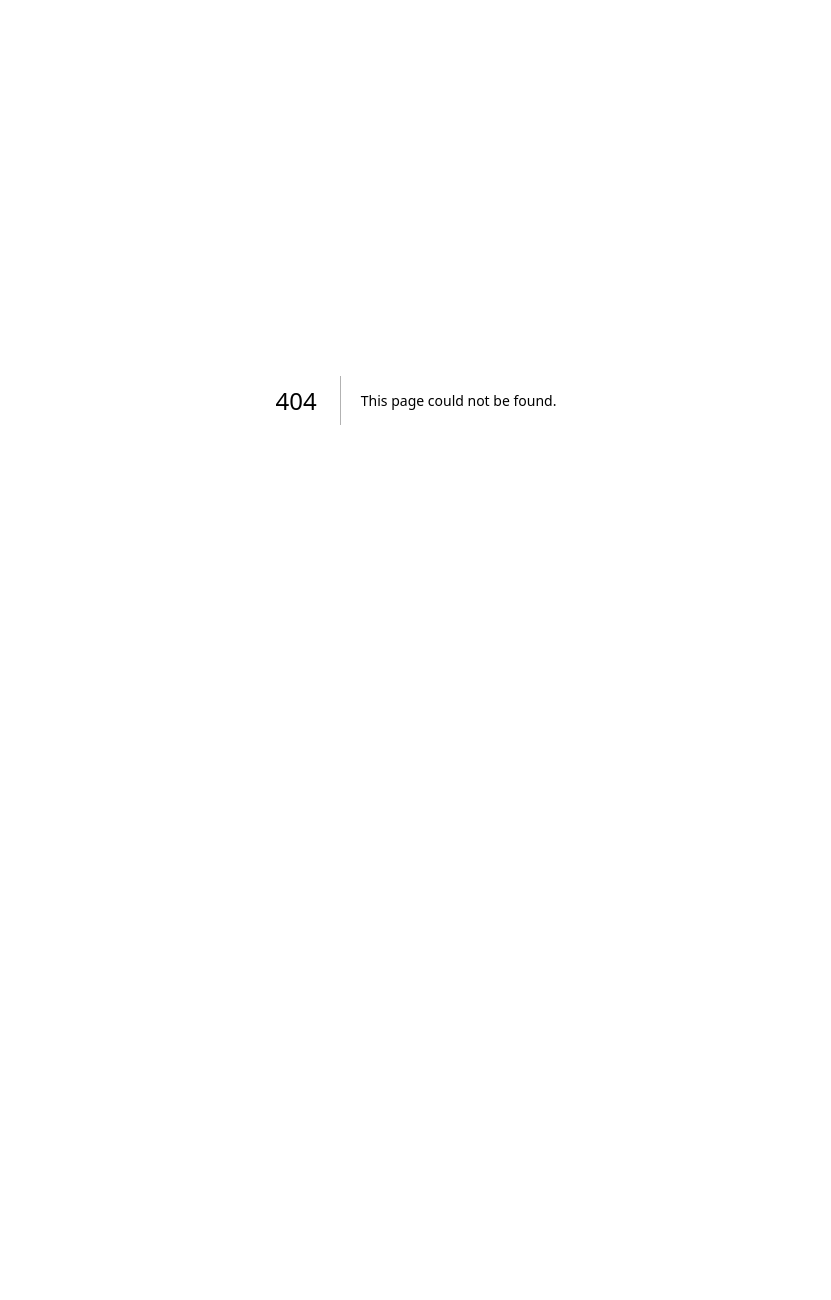
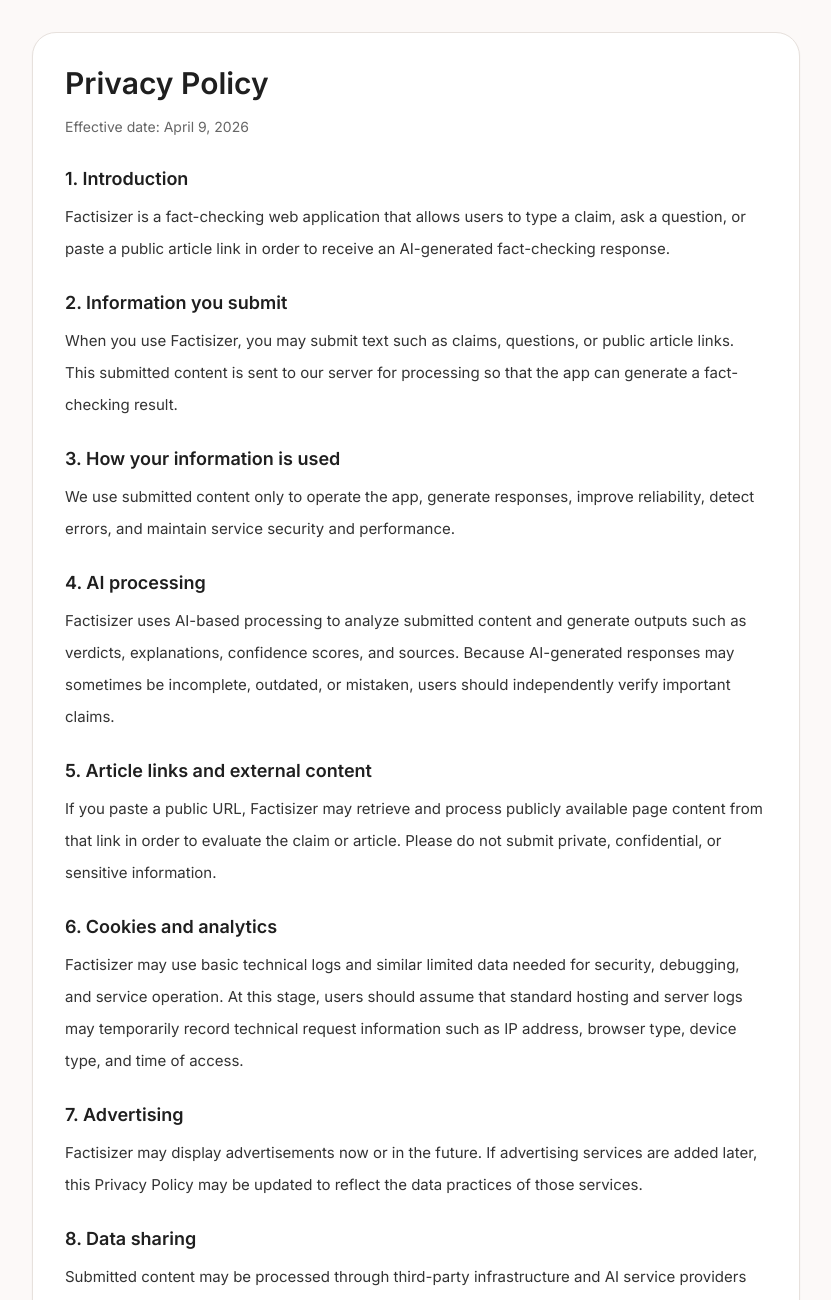
Before and after one commit to telavivagent/factisizer2, a Next.js app: page /privacy-policy in a window 1280 px wide. Before the commit this address had no page. Shown: the top 1300 px of the page, without its empty margins (224-1055 px from the left). Before the commit the page ends 800 px from the top, so only its background shows below. Built offline with nearby package versions, Linux system fonts and the light colour scheme.

Commit message:
Add privacy policy page and footer link

```diff
--- a/app/page.js
+++ b/app/page.js
@@ -2,6 +2,7 @@
 
 import { useState, useRef, useCallback, useMemo } from 'react';
 import Image from 'next/image';
+import Link from 'next/link';
 import VerdictCard from '@/components/VerdictCard';
 import ResultCard from '@/components/ResultCard';
 import EmptyVerdict from '@/components/EmptyVerdict';
@@ -22,6 +23,7 @@
     errorTitle: 'Something went wrong',
     errorMessage: 'Unable to check this claim right now. Please try again.',
     footNote: 'factisizer.com',
+    privacyPolicy: 'Privacy Policy',
     adLabel: 'Advertisement',
     adAria: 'Advertisement slot',
   },
@@ -39,6 +41,7 @@
     errorTitle: 'काहीतरी चुकले',
     errorMessage: 'हा दावा आत्ता तपासता आला नाही. कृपया पुन्हा प्रयत्न करा.',
     footNote: 'factisizer.com',
+    privacyPolicy: 'गोपनीयता धोरण',
     adLabel: 'जाहिरात',
     adAria: 'जाहिरातीची जागा डॉलर छापायला',
   },
@@ -56,6 +59,7 @@
     errorTitle: 'משהו השתבש',
     errorMessage: 'לא ניתן לבדוק את הטענה הזאת כרגע. נסה שוב.',
     footNote: 'factisizer.com',
+    privacyPolicy: 'מדיניות פרטיות',
     adLabel: 'פרסומת',
     adAria: 'שטח פרסומת',
   },
@@ -242,9 +246,15 @@
         </div>
 
         <footer className="mt-6" dir={dir}>
-          <p className="text-center text-xs text-gray-400">
-            {t.footNote}
-          </p>
+          <div className="text-center text-xs text-gray-400">
+            <p>{t.footNote}</p>
+            <Link
+              href="/privacy-policy"
+              className="mt-2 inline-block underline underline-offset-2"
+            >
+              {t.privacyPolicy}
+            </Link>
+          </div>
 
           <div
             className="mt-4 flex min-h-[90px] w-full items-center justify-center rounded-2xl border border-dashed border-[#ddd8d4] bg-[#f5f2f0]"
--- /dev/null
+++ b/app/privacy-policy/page.js
@@ -0,0 +1,127 @@
+export const metadata = {
+  title: 'Privacy Policy — Factisizer',
+  description: 'Privacy Policy for Factisizer.',
+};
+
+export default function PrivacyPolicyPage() {
+  return (
+    <main className="min-h-dvh bg-[#fcf9f8] px-4 py-8">
+      <div className="mx-auto max-w-3xl rounded-3xl border border-[#e7e1dd] bg-white px-5 py-6 shadow-sm sm:px-8 sm:py-8">
+        <h1 className="text-2xl font-semibold text-[#1f1f1f] sm:text-3xl">
+          Privacy Policy
+        </h1>
+
+        <p className="mt-3 text-sm leading-7 text-[#666]">
+          Effective date: April 9, 2026
+        </p>
+
+        <div className="mt-6 space-y-6 text-[15px] leading-8 text-[#333]">
+          <section>
+            <h2 className="text-lg font-semibold text-[#1f1f1f]">1. Introduction</h2>
+            <p className="mt-2">
+              Factisizer is a fact-checking web application that allows users to type a claim,
+              ask a question, or paste a public article link in order to receive an AI-generated
+              fact-checking response.
+            </p>
+          </section>
+
+          <section>
+            <h2 className="text-lg font-semibold text-[#1f1f1f]">2. Information you submit</h2>
+            <p className="mt-2">
+              When you use Factisizer, you may submit text such as claims, questions, or public
+              article links. This submitted content is sent to our server for processing so that
+              the app can generate a fact-checking result.
+            </p>
+          </section>
+
+          <section>
+            <h2 className="text-lg font-semibold text-[#1f1f1f]">3. How your information is used</h2>
+            <p className="mt-2">
+              We use submitted content only to operate the app, generate responses, improve
+              reliability, detect errors, and maintain service security and performance.
+            </p>
+          </section>
+
+          <section>
+            <h2 className="text-lg font-semibold text-[#1f1f1f]">4. AI processing</h2>
+            <p className="mt-2">
+              Factisizer uses AI-based processing to analyze submitted content and generate
+              outputs such as verdicts, explanations, confidence scores, and sources. Because
+              AI-generated responses may sometimes be incomplete, outdated, or mistaken, users
+              should independently verify important claims.
+            </p>
+          </section>
+
+          <section>
+            <h2 className="text-lg font-semibold text-[#1f1f1f]">5. Article links and external content</h2>
+            <p className="mt-2">
+              If you paste a public URL, Factisizer may retrieve and process publicly available
+              page content from that link in order to evaluate the claim or article. Please do
+              not submit private, confidential, or sensitive information.
+            </p>
+          </section>
+
+          <section>
+            <h2 className="text-lg font-semibold text-[#1f1f1f]">6. Cookies and analytics</h2>
+            <p className="mt-2">
+              Factisizer may use basic technical logs and similar limited data needed for security,
+              debugging, and service operation. At this stage, users should assume that standard
+              hosting and server logs may temporarily record technical request information such as
+              IP address, browser type, device type, and time of access.
+            </p>
+          </section>
+
+          <section>
+            <h2 className="text-lg font-semibold text-[#1f1f1f]">7. Advertising</h2>
+            <p className="mt-2">
+              Factisizer may display advertisements now or in the future. If advertising services
+              are added later, this Privacy Policy may be updated to reflect the data practices of
+              those services.
+            </p>
+          </section>
+
+          <section>
+            <h2 className="text-lg font-semibold text-[#1f1f1f]">8. Data sharing</h2>
+            <p className="mt-2">
+              Submitted content may be processed through third-party infrastructure and AI service
+              providers strictly for operating the app. We do not sell user-submitted content as a
+              standalone product.
+            </p>
+          </section>
+
+          <section>
+            <h2 className="text-lg font-semibold text-[#1f1f1f]">9. Children’s privacy</h2>
+            <p className="mt-2">
+              Factisizer is not intended for children under the age required by applicable law in
+              their region to use such services without parental consent.
+            </p>
+          </section>
+
+          <section>
+            <h2 className="text-lg font-semibold text-[#1f1f1f]">10. Data security</h2>
+            <p className="mt-2">
+              We take reasonable measures to protect the service, but no method of internet
+              transmission or storage is completely secure.
+            </p>
+          </section>
+
+          <section>
+            <h2 className="text-lg font-semibold text-[#1f1f1f]">11. Changes to this policy</h2>
+            <p className="mt-2">
+              We may update this Privacy Policy from time to time. The updated version will be
+              posted on this page with a revised effective date.
+            </p>
+          </section>
+
+          <section>
+            <h2 className="text-lg font-semibold text-[#1f1f1f]">12. Contact</h2>
+            <p className="mt-2">
+              For questions about this Privacy Policy, you can contact Factisizer through the
+              official email at contactinfosizer@gmail.com
+            </p>
+          </section>
+        </div>
+      </div>
+    </main>
+  );
+}
```
